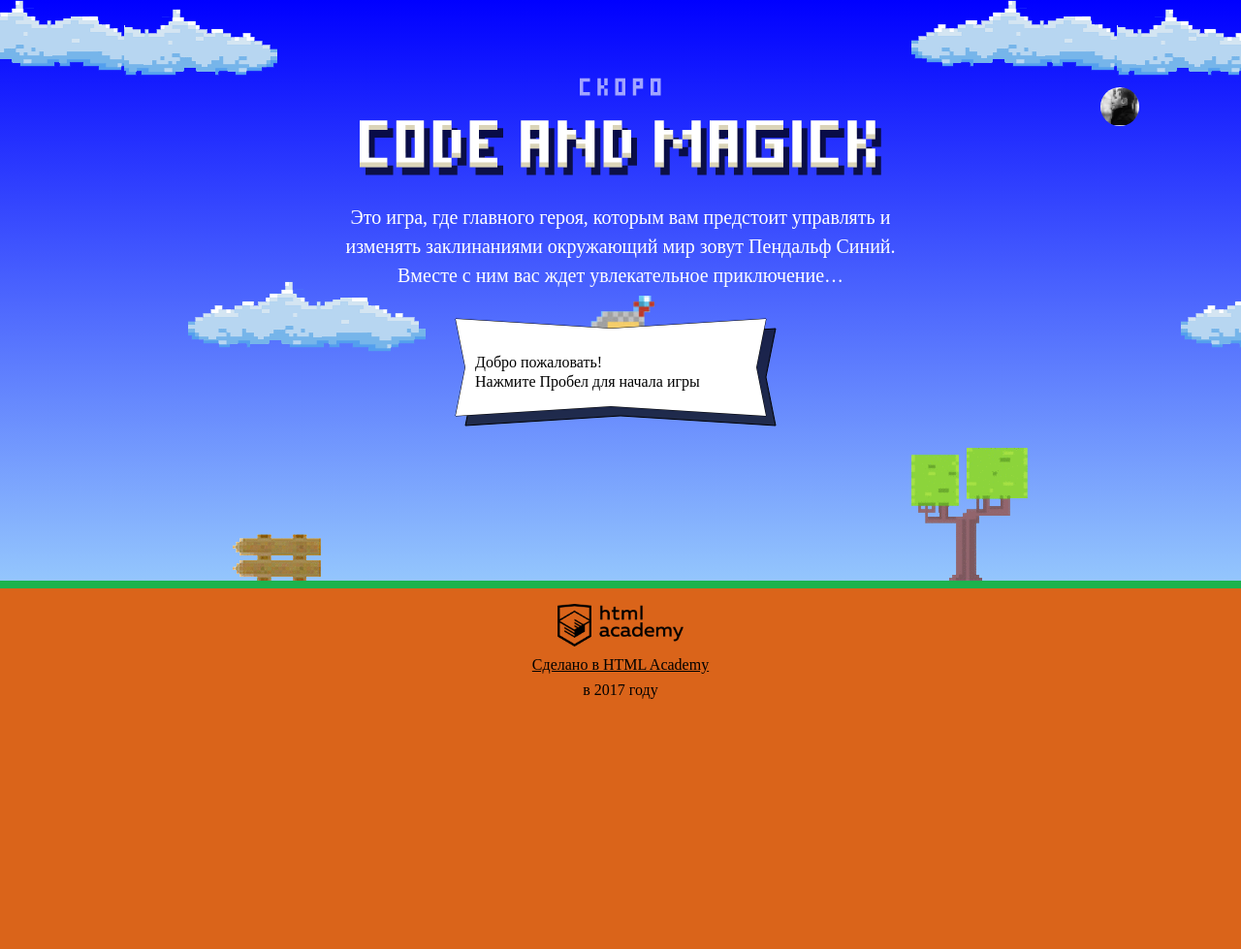
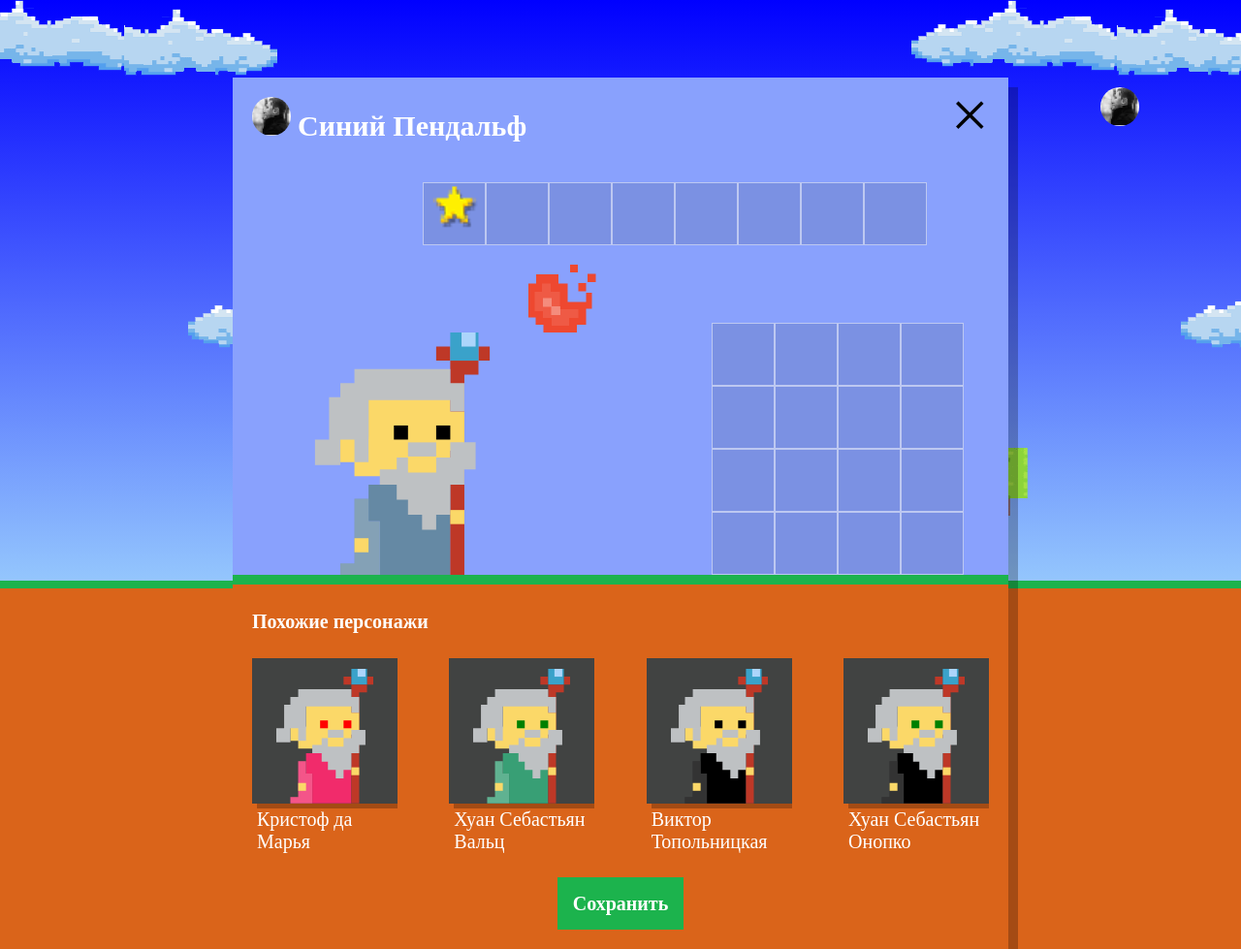
Before and after one commit to stellardiver/563075-code-and-magick, a website: page index.html in a window 1280 px wide. Shown: the whole page at 97% size. Before the commit the page ends 800 px from the top, so only its background shows below. Drawn offline with Linux system fonts and the light colour scheme; a web font is replaced by a local one.

Commit message:
#12 Учебный проект: нас орда

```diff
--- a/index.html
+++ b/index.html
@@ -198,6 +198,7 @@
     return height - height / 3 * 2 - getWizardHeight();
   }
 </script>
+<script src="js/setup.js"></script>
 <script src="js/stat.js"></script>
 <script src="js/game.js"></script>
 
--- /dev/null
+++ b/js/setup.js
@@ -0,0 +1,92 @@
+'use strict';
+
+var setupWindow = document.querySelector('.setup');
+setupWindow.classList.remove('hidden');
+
+document.querySelector('.setup-similar').classList.remove('hidden');
+
+var similarListElement = document.querySelector('.setup-similar-list');
+var similarWizardTemplate = document.querySelector('#similar-wizard-template').content.querySelector('.setup-similar-item');
+
+var WIZARD_NAMES = [
+  'Иван',
+  'Хуан Себастьян',
+  'Мария',
+  'Кристоф',
+  'Виктор',
+  'Юлия',
+  'Люпита',
+  'Вашингтон'
+];
+
+var WIZARD_SURNAMES = [
+  'да Марья',
+  'Верон',
+  'Мирабелла',
+  'Вальц',
+  'Онопко',
+  'Топольницкая',
+  'Нионго',
+  'Ирвинг'
+];
+
+var WIZARD_COATS = [
+  'rgb(101, 137, 164)',
+  'rgb(241, 43, 107)',
+  'rgb(146, 100, 161)',
+  'rgb(56, 159, 117)',
+  'rgb(215, 210, 55)',
+  'rgb(0, 0, 0)'
+];
+
+var WIZARD_EYES = [
+  'black',
+  'red',
+  'blue',
+  'yellow',
+  'green'
+];
+
+var pickRandom = function (param) {
+  return Math.floor(Math.random() * param.length);
+};
+
+var wizards = [
+  {
+    name: WIZARD_NAMES[pickRandom(WIZARD_NAMES)] + ' ' + WIZARD_SURNAMES[pickRandom(WIZARD_SURNAMES)],
+    coatColor: WIZARD_COATS[pickRandom(WIZARD_COATS)],
+    eyesColor: WIZARD_EYES[pickRandom(WIZARD_EYES)]
+  },
+  {
+    name: WIZARD_NAMES[pickRandom(WIZARD_NAMES)] + ' ' + WIZARD_SURNAMES[pickRandom(WIZARD_SURNAMES)],
+    coatColor: WIZARD_COATS[pickRandom(WIZARD_COATS)],
+    eyesColor: WIZARD_EYES[pickRandom(WIZARD_EYES)]
+  },
+  {
+    name: WIZARD_NAMES[pickRandom(WIZARD_NAMES)] + ' ' + WIZARD_SURNAMES[pickRandom(WIZARD_SURNAMES)],
+    coatColor: WIZARD_COATS[pickRandom(WIZARD_COATS)],
+    eyesColor: WIZARD_EYES[pickRandom(WIZARD_EYES)]
+  },
+  {
+    name: WIZARD_NAMES[pickRandom(WIZARD_NAMES)] + ' ' + WIZARD_SURNAMES[pickRandom(WIZARD_SURNAMES)],
+    coatColor: WIZARD_COATS[pickRandom(WIZARD_COATS)],
+    eyesColor: WIZARD_EYES[pickRandom(WIZARD_EYES)]
+  }
+];
+
+var renderWizard = function () {
+  var wizardElement = similarWizardTemplate.cloneNode(true);
+
+  wizardElement.querySelector('.setup-similar-label').textContent = wizards[i].name;
+  wizardElement.querySelector('.wizard-coat').style.fill = wizards[i].coatColor;
+  wizardElement.querySelector('.wizard-eyes').style.fill = wizards[i].eyesColor;
+
+  return wizardElement;
+};
+
+var fragment = document.createDocumentFragment();
+for (var i = 0; i < wizards.length; i++) {
+  fragment.appendChild(renderWizard(wizards[i]));
+}
+
+similarListElement.appendChild(fragment);
```
Also changed, not shown: 1 other file.
